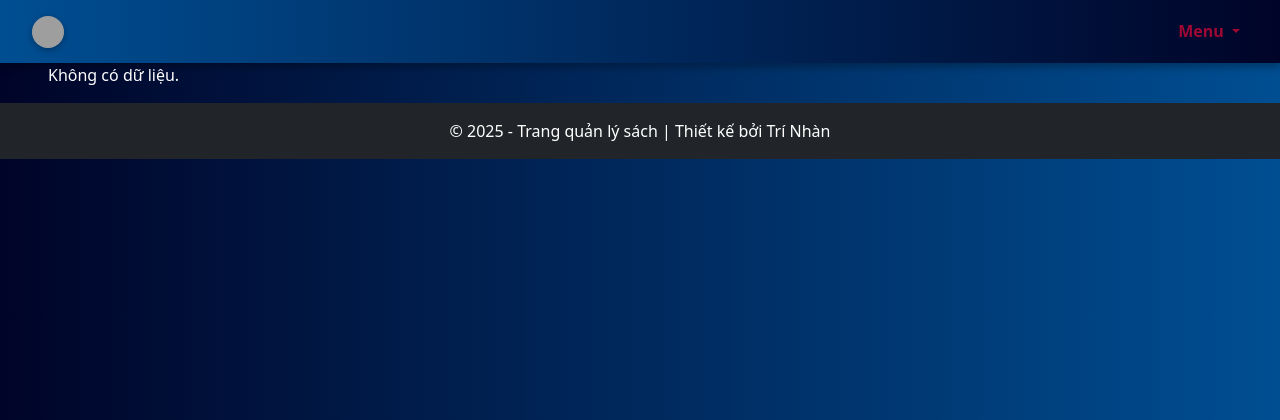
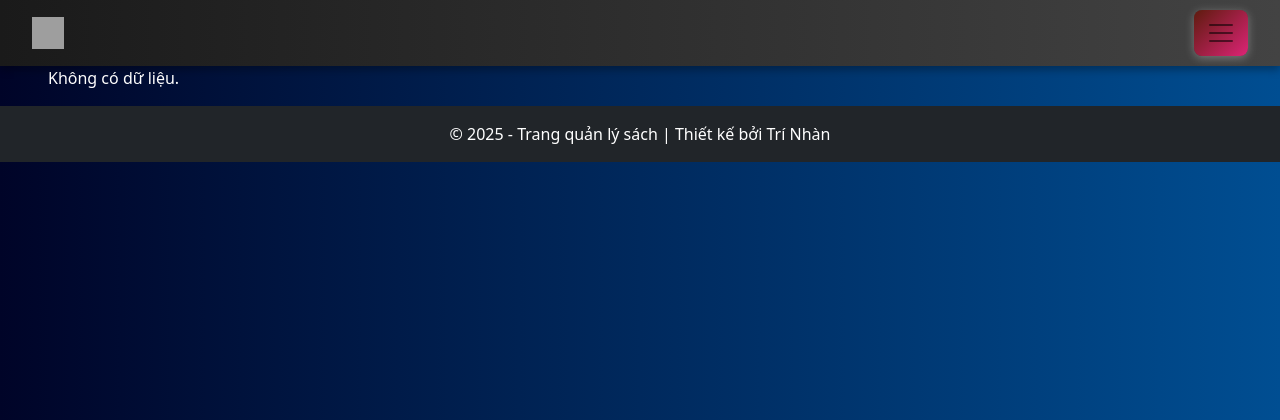
Before and after one commit to Nhanthichcode/Buoi_TH6, a PHP site: page / in a window 1280 px wide. Shown: the top 420 px of the page. Run offline with PHP 8.4, Linux system fonts and the light colour scheme; data that the repository does not hold is empty; grey boxes are pictures that could not be loaded.

Commit message:
ngày như shjtt

```diff
--- a/Model/xulythem_danhmuc.php
+++ b/Model/xulythem_danhmuc.php
@@ -7,7 +7,7 @@
 </head>
 <body>
     <?php
-    $conn = new mysqli("localhost", "root", "", "ql_sach");
+    $conn = new mysqli("localhost", "root", "", "ql_sach",3307);
 // Kiểm tra kết nối
 if ($conn->connect_error) {
     die("Kết nối thất bại: " . $conn->connect_error);
--- a/Model/xulythem_sach.php
+++ b/Model/xulythem_sach.php
@@ -5,7 +5,7 @@
     <meta name="viewport" content="width=device-width, initial-scale=1.0">
     <title>Document</title>
     <link href="https://cdn.jsdelivr.net/npm/bootstrap@5.0.2/dist/css/bootstrap.min.css" rel="stylesheet" integrity="sha384-EVSTQN3/azprG1Anm3QDgpJLIm9Nao0Yz1ztcQTwFspd3yD65VohhpuuCOmLASjC" crossorigin="anonymous">
-</head>
+  </head>
 <body>
     <!-- nave menu -->
 <nav class="navbar navbar-expand-lg navbar-light bg-light">
@@ -33,7 +33,7 @@
         </div>
       </nav>
     <?php
-    $conn = new mysqli("localhost", "root", "", "ql_sach");
+$conn = new mysqli("localhost", "root", "", "ql_sach",3307);
     // Kiểm tra kết nối
     if ($conn->connect_error) {
         die("Kết nối thất bại: " . $conn->connect_error);
--- a/Model/xulyxoa_sach.php
+++ b/Model/xulyxoa_sach.php
@@ -7,7 +7,7 @@
 </head>
 <body>
     <?php
-    $con = new mysqli("localhost", "root", "", "ql_sach");
+    $con = new mysqli("localhost", "root", "", "ql_sach",3307);
     // Kiểm tra kết nối
     if ($con->connect_error) {
         die("Kết nối thất bại: " . $con->connect_error);
--- a/View/danhsach.php
+++ b/View/danhsach.php
@@ -114,7 +114,7 @@
     </thead>
           <?php
           // Kết nối database
-          $conn = new mysqli("localhost", "root", "", "ql_sach");
+          $conn = new mysqli("localhost", "root", "", "ql_sach",3307);
           if ($conn->connect_error) {
             die("Kết nối thất bại: " . $conn->connect_error);
           }
--- a/View/them_danhmuc.php
+++ b/View/them_danhmuc.php
@@ -121,7 +121,7 @@
       </tr>
       <?php
       // Kết nối database
-      $conn = new mysqli("localhost", "root", "", "ql_sach");
+      $conn = new mysqli("localhost", "root", "", "ql_sach",3307);
       if ($conn->connect_error) {
           die("Kết nối thất bại: " . $conn->connect_error);
       }
--- a/View/them_sach.php
+++ b/View/them_sach.php
@@ -99,7 +99,7 @@
   <!-- PHP -->
     <?php
 // Kết nối database
-$conn = new mysqli("localhost", "root", "", "ql_sach");
+$conn = new mysqli("localhost", "root", "", "ql_sach",3307);
 if ($conn->connect_error) { die("Kết nối thất bại: " . $conn->connect_error); }
     // Lấy danh sách danh mục
      $sql = "SELECT DanhMucID, TenDanhMuc FROM danhmuc";
--- a/index.php
+++ b/index.php
@@ -11,15 +11,7 @@
     background: linear-gradient(to right, #000428, #004e92);
     color: white;
 }
-.navbar-nav {
-    display: flex !important;
-    justify-content: center;
-}
 
-.navbar-collapse {
-    display: flex !important;
-    flex-direction: row;
-}
 .navbar-custom {
     /* background: linear-gradient(90deg, #212121, #424242); Màu xám tối sang trọng */
     background: linear-gradient(to left, #000428, #004e92); /* Gradient xanh đậm huyền bí */
@@ -31,7 +23,20 @@
     border-radius: 50%; /* Làm mềm logo */
     box-shadow: 0px 2px 6px rgba(0, 0, 0, 0.3);
 }
-
+.navbar-custom .navbar-toggler {
+    background: linear-gradient(135deg,rgb(94, 27, 14), #dd2476); /* Gradient đỏ-tím nổi bật */
+    border: none;
+    padding: 8px 12px;
+    border-radius: 8px;
+    box-shadow: 0px 2px 10px rgba(255, 255, 255, 0.3); /* Hiệu ứng bóng nhẹ */
+    transition: all 0.3s ease-in-out;
+}
+.navbar-custom .navbar-toggler:hover {
+    background: linear-gradient(135deg, #dd2476, #ff512f);
+    transform: scale(1.1);
+}.navbar-custom {
+    background: linear-gradient(90deg, #1a1a1a, #434343); /* Gradient đen-xám sang trọng */
+}
 .nav-link {
     color: white !important; /* Chữ trắng nổi bật */
     font-weight: bold;
@@ -67,39 +72,49 @@
 </style>
   </head>
 <body>
-<nav class="navbar navbar-expand-lg navbar-custom">
+    <!-- nav -->
+    <nav class="navbar navbar-light navbar-custom">
       <div class="container-fluid">
-        <a class="navbar-brand" href="#">
-            <img src="../Buoi_TH6/View/upload/jenkins_logo_icon_170552.ico" alt="Logo" width="32" height="32">
+      <img src="./View/upload/jenkins_logo_icon_170552.ico" alt="" width="32" height="32" class="d-inline-block align-text-top">
     </a>
-        <button class="navbar-toggler" type="button" data-bs-toggle="collapse" data-bs-target="#navbarNav">
+        <button
+          class="navbar-toggler navbar-custom"
+          type="button"
+          data-bs-toggle="collapse"
+          data-bs-target="#navbarSupportedContent"
+          aria-controls="navbarSupportedContent"
+          aria-expanded="false"
+          aria-label="Toggle navigation"
+        >
           <span class="navbar-toggler-icon"></span>
         </button>
+        <div class="collapse navbar-collapse" id="navbarSupportedContent">
+          <ul class="navbar-nav me-auto mb-2 mb-lg-0">
+            <li class="nav-item">
+            <a class="nav-link" href="./View/them_sach.php">Thêm sách</a>
+            </li>
+            <li class="nav-item">
+            <a class="nav-link" href="./View/danhsach.php">Xem danh sách</a>
 
-        <div class="collapse navbar-collapse" id="navbarNav">
-            <ul class="navbar-nav ms-auto">
-                <li class="nav-item dropdown">
-                    <a class="nav-link dropdown-toggle" href="#" id="navbarDropdown" role="button" data-bs-toggle="dropdown">
-                        Menu
-                    </a>
-                    <ul class="dropdown-menu">
-                        <li><a class="dropdown-item" href="#">Đăng nhập</a></li>
-                        <li><a class="dropdown-item" href="#">Đăng ký</a></li>
-                        <li><a class="dropdown-item" href="./View/them_sach.php">Thêm sách</a></li>
-                        <li><a class="dropdown-item" href="./View/them_danhmuc.php">Thêm danh mục</a></li>
-                        <li><a class="dropdown-item" href="./View/danhsach.php">Xem danh sách</a></li>
-                        <li><a class="dropdown-item disabled" href="#">Thêm về chúng tôi</a></li>
-                    </ul>
+            </li>
+            <li class="nav-item">
+            <a class="nav-link" href="./View/them_danhmuc.php">Thêm danh mục</a>
+
+            </li>
+            <li class="nav-item">
+            <a class="nav-link" href="#">Thêm về chúng tôi</a>
+
             </li>
           </ul>
         </div>
       </div>
     </nav>
+    <!--  -->
 
 <!-- header -->
         <?php
         // Kết nối database
-        $conn = new mysqli("localhost", "root", "", "ql_sach");
+        $conn = new mysqli("localhost", "root", "", "ql_sach",3307);
         if ($conn->connect_error) {
             die("Kết nối thất bại: " . $conn->connect_error);
         }
```
Also changed, not shown: docker-compose.yml (added, +34 -0 lines), View/upload/OIP.jpg (added), View/upload/tải xuống.jpg (added), View/upload/trash-bin.png (added), 1 other file. Lines whose indentation alone changed are shown as unchanged.
